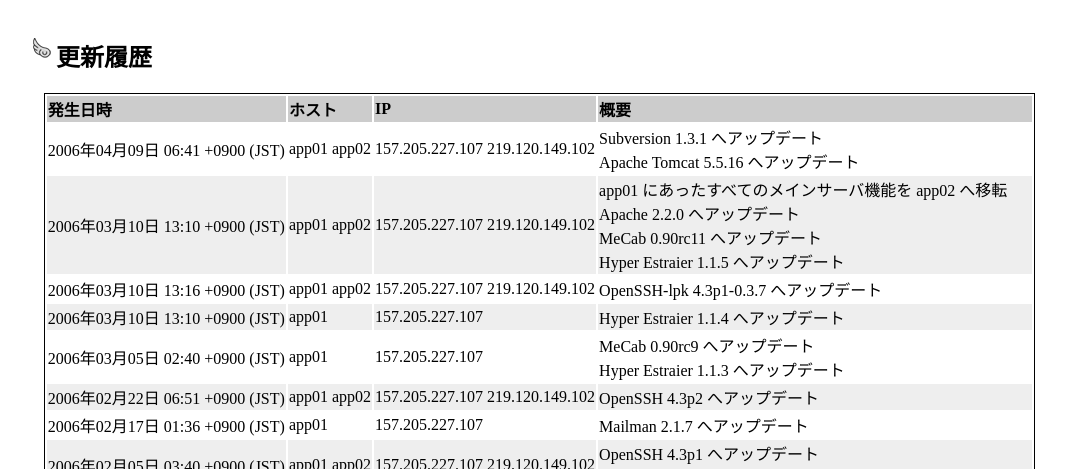
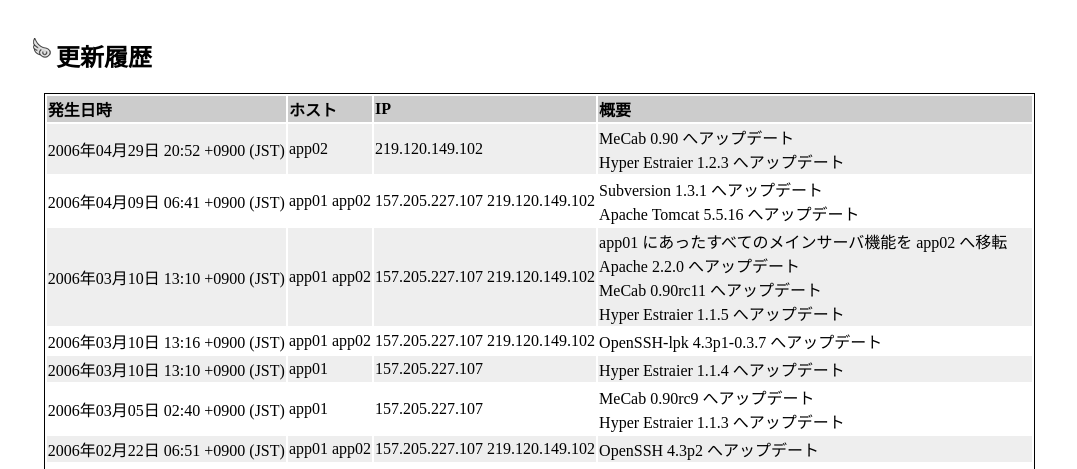
Before and after one commit to seasarorg/server-www, a plain HTML site: page update/index.html in a window 1280 px wide. Shown: the part 331-800 px from the top of the page, without its empty margins (0-1077 px from the left). Drawn offline with Linux system fonts and the light colour scheme.

Commit message:
MeCab 0.90 へアップデート Hyper Estraier 1.2.3 へアップデート
git-svn-id: https://www.seasar.org/svn/server/trunk/www@52 ae0dfee6-c1f7-0310-946e-d86868017f28

```diff
--- a/update/index.html
+++ b/update/index.html
@@ -29,6 +29,13 @@
 		<th>ホスト</th>
 		<th>IP</th>
 		<th>概要</th>
+	</tr>
+	<tr class="a">
+		<td>2006年04月29日 20:52 +0900 (JST)</td>
+		<td>app02</td>
+		<td>219.120.149.102</td>
+		<td>MeCab 0.90 へアップデート<br />
+			Hyper Estraier 1.2.3 へアップデート</td>
 	</tr>
 	<tr class="b">
 		<td>2006年04月09日 06:41 +0900 (JST)</td>
```
